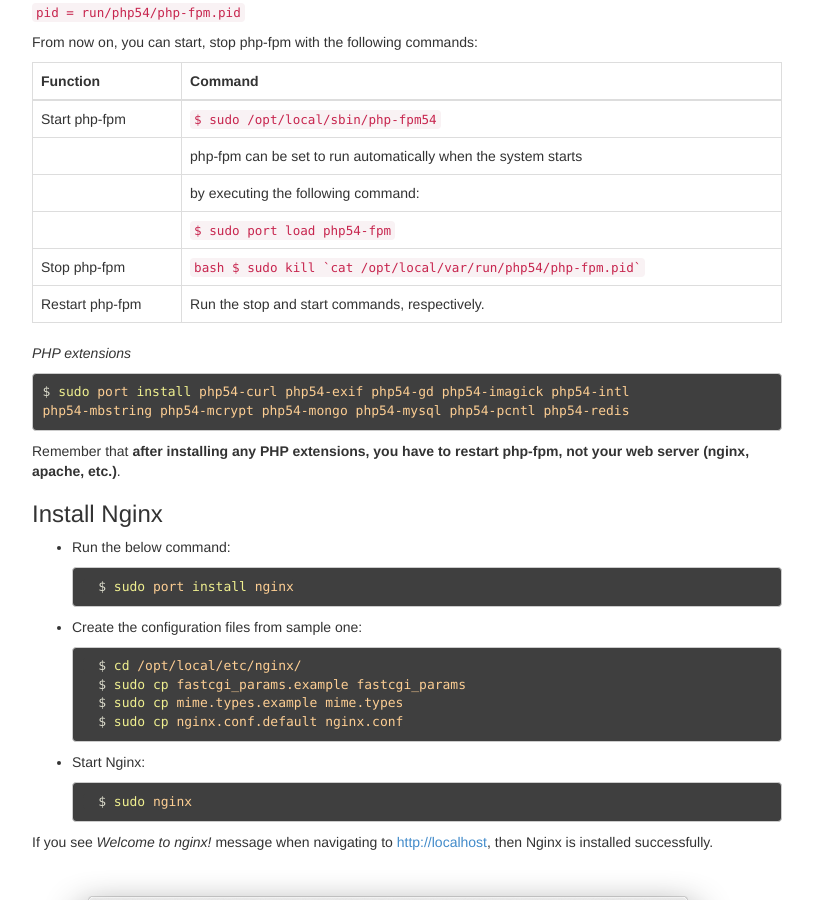
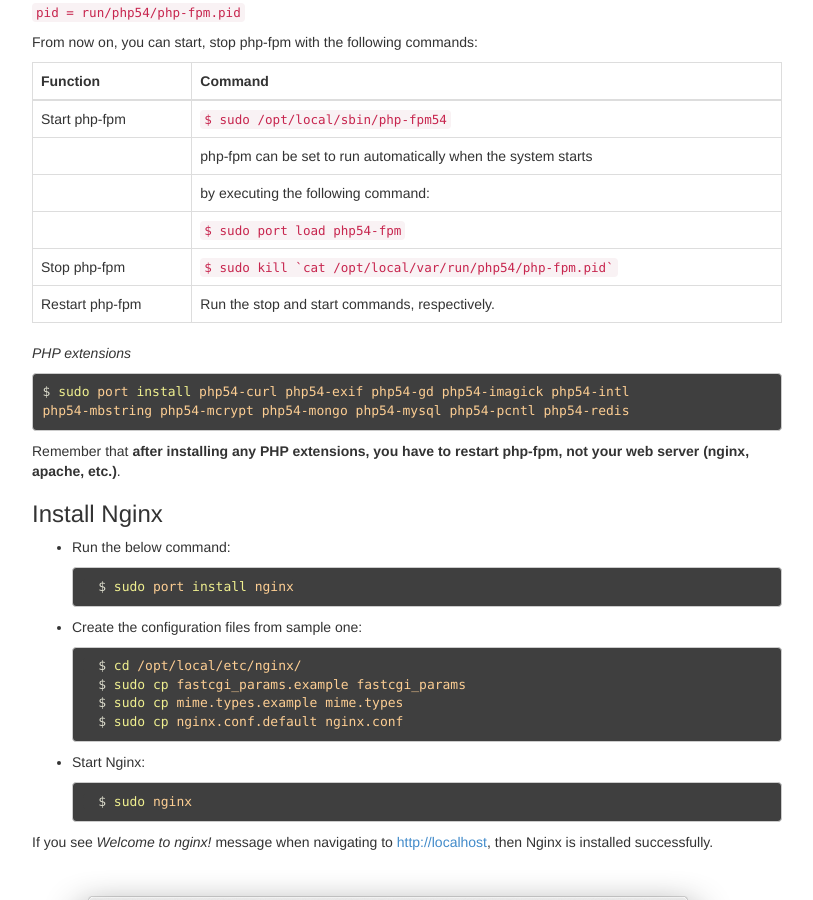
Before and after one commit to dontinhqt/nghuuphuoc.github.io, a Jekyll site: the page built from _posts/2013-10-10-install-macport-and-various-packages.md, in a window 1280 px wide and 900 px high, scrolled down 2342 px. Shown: the whole window, without its empty margins (233-1046 px from the left). Built offline with Jekyll 4.4.1, drawn with Linux system fonts in a browser that asks for light colours; Markdown is read by kramdown in place of the engine named in the settings.

Commit message:
Fix the stop php-fpm command

````diff
--- a/_posts/2013-10-10-install-macport-and-various-packages.md
+++ b/_posts/2013-10-10-install-macport-and-various-packages.md
@@ -91,7 +91,7 @@
 |				  | php-fpm can be set to run automatically when the system starts
 |				  | by executing the following command:
 |				  | ```$ sudo port load php54-fpm```
-| Stop php-fpm    | ```bash $ sudo kill `cat /opt/local/var/run/php54/php-fpm.pid` ```
+| Stop php-fpm    | ```$ sudo kill `cat /opt/local/var/run/php54/php-fpm.pid` ```
 | Restart php-fpm | Run the stop and start commands, respectively.
 
 *PHP extensions*
````
